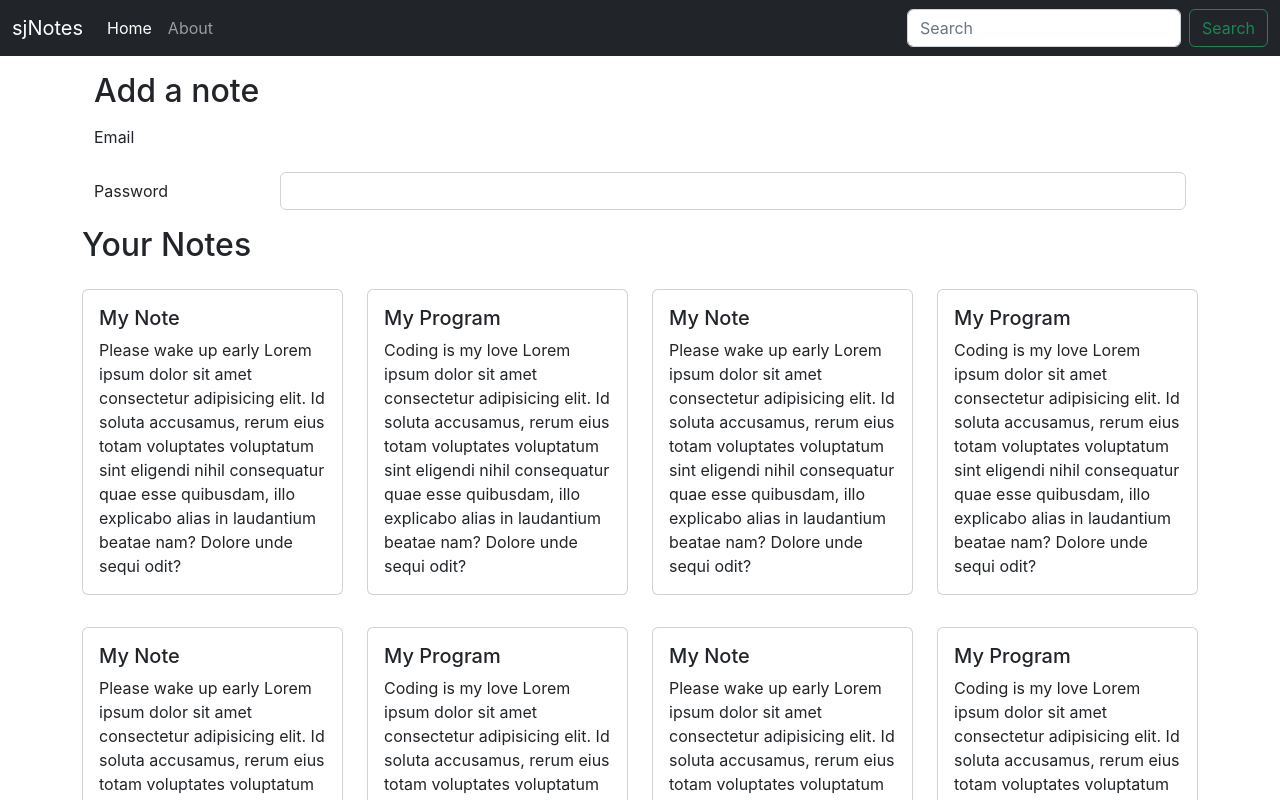
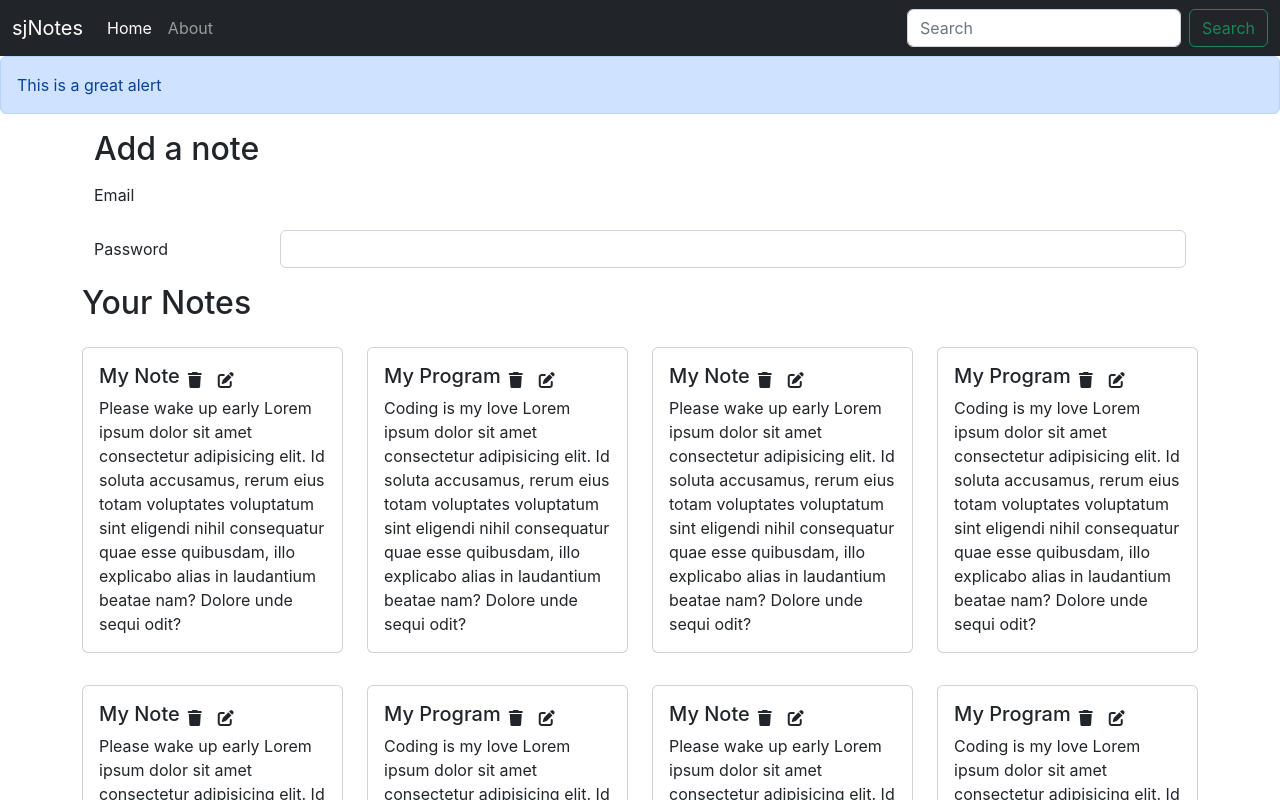
Before and after one commit to DocSJ1980/sjnotes, a React (Create React App) app: page / in a window 1280 px wide. Shown: the top 800 px of the page. Built offline with nearby package versions, Linux system fonts and the light colour scheme.

Commit message:
13th Commit - Errors removed, alerts present, basic alert component created but functionality pending

```diff
--- a/public/index.html
+++ b/public/index.html
@@ -27,6 +27,7 @@
   <body>
     <noscript>You need to enable JavaScript to run this app.</noscript>
     <div id="root"></div>
+    <script src="https://kit.fontawesome.com/c150e63fd8.js" crossorigin="anonymous"></script>
     <script
       src="https://cdn.jsdelivr.net/npm/@popperjs/core@2.11.5/dist/umd/popper.min.js"
       integrity="sha384-Xe+8cL9oJa6tN/veChSP7q+mnSPaj5Bcu9mPX5F5xIGE0DVittaqT5lorf0EI7Vk"
--- a/src/App.js
+++ b/src/App.js
@@ -4,6 +4,7 @@
 import Home from "./components/Home";
 import About from "./components/About";
 import NoteState from "./context/notes/NoteState";
+import Alert from "./components/Alert"
 
 function App() {
   return (
@@ -11,6 +12,7 @@
     <NoteState>
       <BrowserRouter>
         <Navbar />
+        <Alert message="This is a great alert"/>
         <div className="container">
         <Routes>
           <Route exact path="/" element={<App />}/>
--- /dev/null
+++ b/src/components/Alert.js
@@ -0,0 +1,13 @@
+import React from 'react'
+
+const Alert = (props) => {
+  return (
+    <div>
+        <div className="alert alert-primary" role="alert">
+            {props.message}
+        </div>
+    </div>
+  )
+}
+
+export default Alert
--- a/src/components/Noteitem.js
+++ b/src/components/Noteitem.js
@@ -6,8 +6,14 @@
     <div className='col-md-3'>
         <div className="card my-3">
             <div className="card-body">
-                <h5 className="card-title">{note.title}</h5>
-                <p className="card-text">{note.description} Lorem ipsum dolor sit amet consectetur adipisicing elit. Id soluta accusamus, rerum eius totam voluptates voluptatum sint eligendi nihil consequatur quae esse quibusdam, illo explicabo alias in laudantium beatae nam? Dolore unde sequi odit?</p>
+
+                <div className="d-flex align-items-center">
+                    <h5 className="card-title">{note.title}</h5>
+                    <i className="fa-solid fa-trash mx-2"></i>
+                    <i className="fa-solid fa-pen-to-square mx-2"></i>
+                </div>
+                    <p className="card-text">{note.description} Lorem ipsum dolor sit amet consectetur adipisicing elit. Id soluta accusamus, rerum eius totam voluptates voluptatum sint eligendi nihil consequatur quae esse quibusdam, illo explicabo alias in laudantium beatae nam? Dolore unde sequi odit?</p>
+
             </div>
         </div>
     </div>
--- a/src/components/Notes.js
+++ b/src/components/Notes.js
@@ -10,7 +10,7 @@
     <div className="row my-3">
        <h2>Your Notes</h2>
         {notes.map((note)=>{
-          return <Noteitem note={note}/>;
+          return <Noteitem key={note._id} note={note}/>;
           })
         }
     </div>
--- a/src/context/notes/NoteState.js
+++ b/src/context/notes/NoteState.js
@@ -4,7 +4,7 @@
 const NoteState = (props) =>{
     const notesInitial = [
         {
-            "_id": "62b85bdf7427053f95a5d9e3",
+            "_id": "62b85bdf7427053f95a5s9e3",
             "user": "62b35aa7eb7cc2fefae311e2",
             "title": "My Note",
             "description": "Please wake up early",
@@ -13,7 +13,7 @@
             "__v": 0
           },
           {
-            "_id": "62b85bfd7427053f95a5d9e5",
+            "_id": "62b15bfd7427053f95a5d9e5",
             "user": "62b35aa7eb7cc2fefae311e2",
             "title": "My Program",
             "description": "Coding is my love",
@@ -22,7 +22,7 @@
             "__v": 0
           },
           {
-            "_id": "62b85bdf7427053f95a5d9e3",
+            "_id": "62b25bdf7427053f95a5d9e3",
             "user": "62b35aa7eb7cc2fefae311e2",
             "title": "My Note",
             "description": "Please wake up early",
@@ -31,7 +31,7 @@
             "__v": 0
           },
           {
-            "_id": "62b85bfd7427053f95a5d9e5",
+            "_id": "62b85bfd7127053f95a5d9e5",
             "user": "62b35aa7eb7cc2fefae311e2",
             "title": "My Program",
             "description": "Coding is my love",
@@ -40,7 +40,7 @@
             "__v": 0
           },
           {
-            "_id": "62b85bdf7427053f95a5d9e3",
+            "_id": "62b85bdf7327053f95a5d9e3",
             "user": "62b35aa7eb7cc2fefae311e2",
             "title": "My Note",
             "description": "Please wake up early",
@@ -49,7 +49,7 @@
             "__v": 0
           },
           {
-            "_id": "62b85bfd7427053f95a5d9e5",
+            "_id": "62b85bfd7427053r95a5d9e5",
             "user": "62b35aa7eb7cc2fefae311e2",
             "title": "My Program",
             "description": "Coding is my love",
@@ -58,6 +58,23 @@
             "__v": 0
           },{
             "_id": "62b85bdf7427053f95a5d9e3",
+            "user": "62b35aa7eb7cc2tefae311e2",
+            "title": "My Note",
+            "description": "Please wake up early",
+            "tag": "personal",
+            "date": "2022-06-26T13:15:11.204Z",
+            "__v": 0
+          },
+          {
+            "_id": "62b85bfd7427053f95a5d9q5",
+            "user": "62b35aa7eb7cc2fefae311e2",
+            "title": "My Program",
+            "description": "Coding is my love",
+            "tag": "personal",
+            "date": "2022-06-26T13:15:41.393Z",
+            "__v": 0
+          },{
+            "_id": "62b85bdf7427053f95a5d9w3",
             "user": "62b35aa7eb7cc2fefae311e2",
             "title": "My Note",
             "description": "Please wake up early",
@@ -66,24 +83,7 @@
             "__v": 0
           },
           {
-            "_id": "62b85bfd7427053f95a5d9e5",
-            "user": "62b35aa7eb7cc2fefae311e2",
-            "title": "My Program",
-            "description": "Coding is my love",
-            "tag": "personal",
-            "date": "2022-06-26T13:15:41.393Z",
-            "__v": 0
-          },{
-            "_id": "62b85bdf7427053f95a5d9e3",
-            "user": "62b35aa7eb7cc2fefae311e2",
-            "title": "My Note",
-            "description": "Please wake up early",
-            "tag": "personal",
-            "date": "2022-06-26T13:15:11.204Z",
-            "__v": 0
-          },
-          {
-            "_id": "62b85bfd7427053f95a5d9e5",
+            "_id": "62b85bfd7427053f95p5d9e5",
             "user": "62b35aa7eb7cc2fefae311e2",
             "title": "My Program",
             "description": "Coding is my love",
--- a/src/index.css
+++ b/src/index.css
@@ -11,3 +11,7 @@
   font-family: source-code-pro, Menlo, Monaco, Consolas, 'Courier New',
     monospace;
 }
+
+i {
+  cursor: pointer;
+}
```
